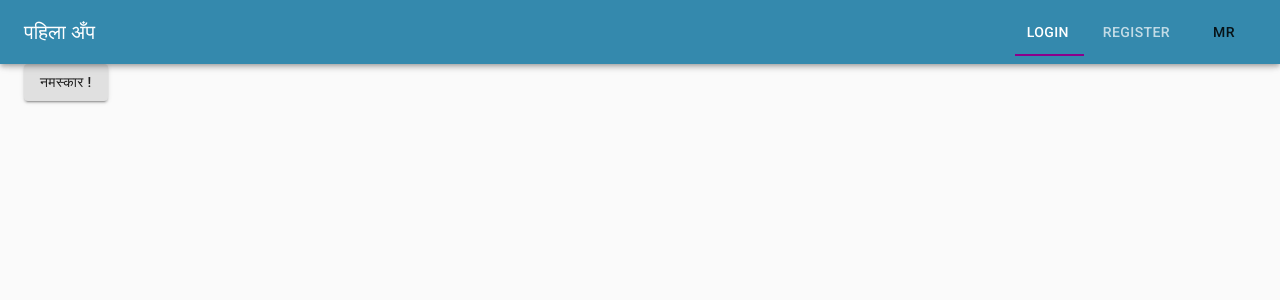
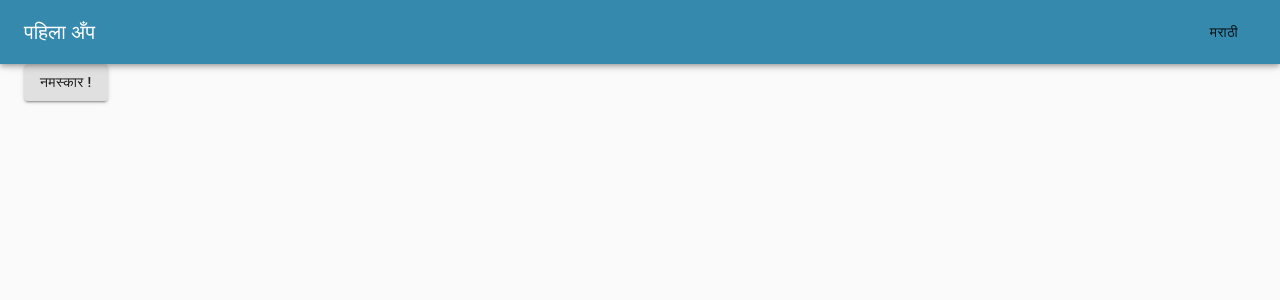
Before and after one commit to meera/starter-ui, a React (Create React App) app: page / in a window 1280 px wide. Shown: the top 300 px of the page. Built offline with nearby package versions, Linux system fonts and the light colour scheme.

Commit message:
Fixed language selector drop down.

```diff
--- a/src/layout/LanguageSelector.js
+++ b/src/layout/LanguageSelector.js
@@ -29,7 +29,7 @@ export default function LanguageSelector() {
   return (
     <div>
       <Button aria-controls="simple-menu" aria-haspopup="true" onClick={handleClick}>
-        {i18n.language}
+        {languages[i18n.language]}
       </Button>
       <Menu
         id="simple-menu"
--- a/src/layout/header.js
+++ b/src/layout/header.js
@@ -28,10 +28,10 @@ export default function Header(props) {
         <AppBar>
             <Toolbar>
                 <Typography variant="h6" className={classes.title}> {t("AppName")}</Typography>
-                <Tabs value={0}>
+                {/* <Tabs value={0}>
                     <Tab className={classes.tab} value={0} label="Login"/>
                     <Tab className={classes.tab}  value={1} label="Register"/>
-                </Tabs>
+                </Tabs> */}
                 <LanguageSelector/>
             </Toolbar>
         </AppBar>
```
Also changed, not shown: 1 other file (tests, documents, lock files or other folders).
